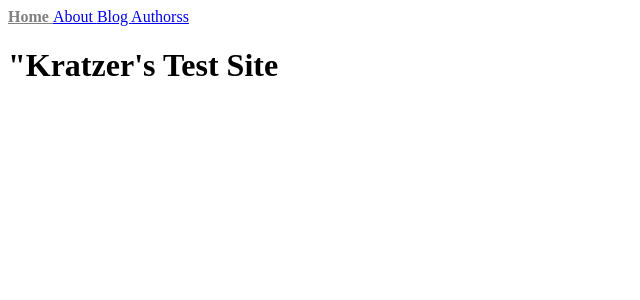
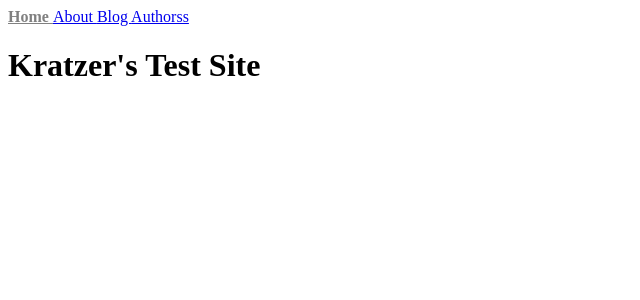
Before and after one commit to kratzercanby/kratzercanby.github.io, a Jekyll site: the page built from index.html, in a window 1280 px wide. Shown: the top 300 px of the page, without its empty margins (0-640 px from the left). Built offline with Jekyll 4.4.1, drawn with Linux system fonts in a browser that asks for light colours.

Commit message:
random updates

```diff
--- a/index.html
+++ b/index.html
@@ -2,4 +2,4 @@
 layout: default
 title: Kratzer|Home
 ---
-<h1>"Kratzer's Test Site</h1>
+<h1>Kratzer's Test Site</h1>
```
